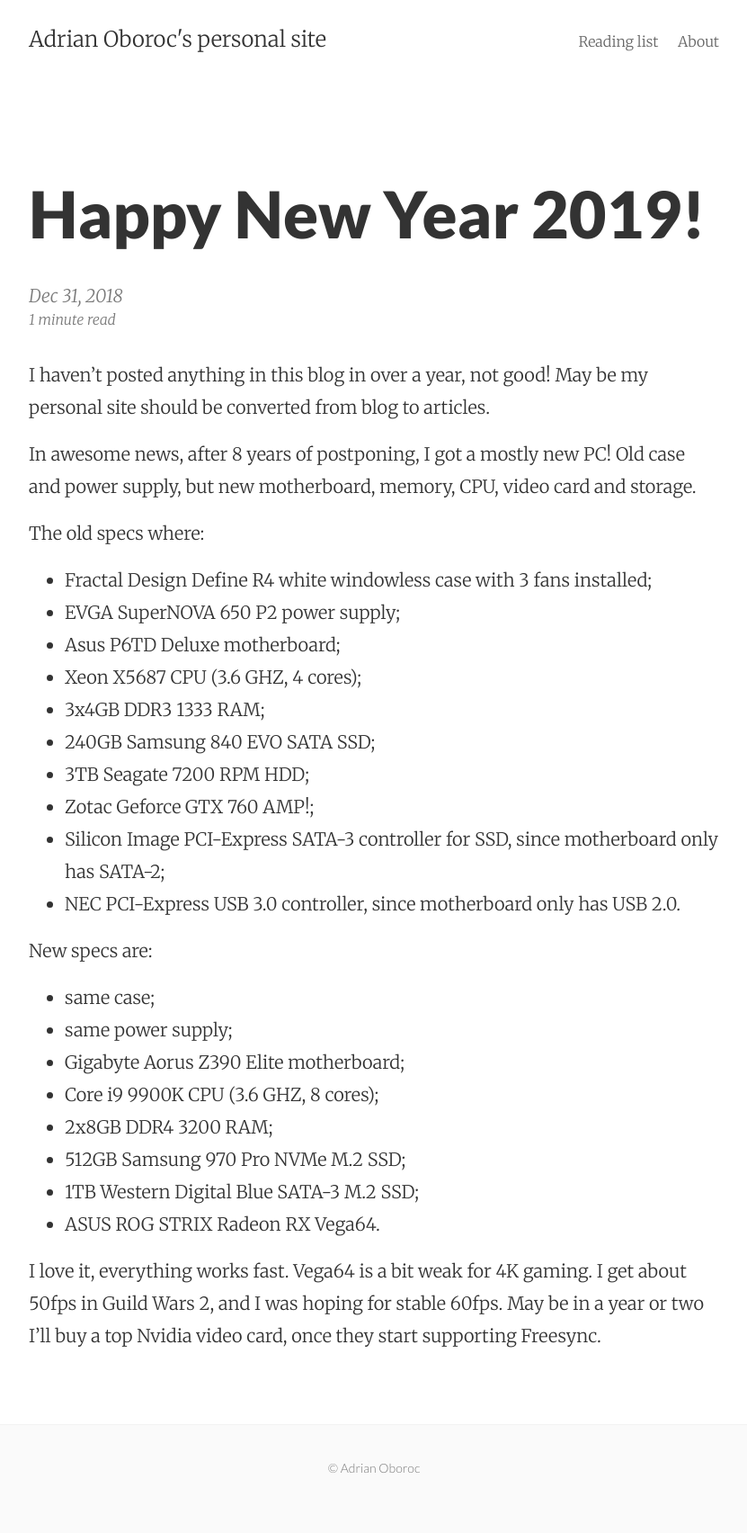
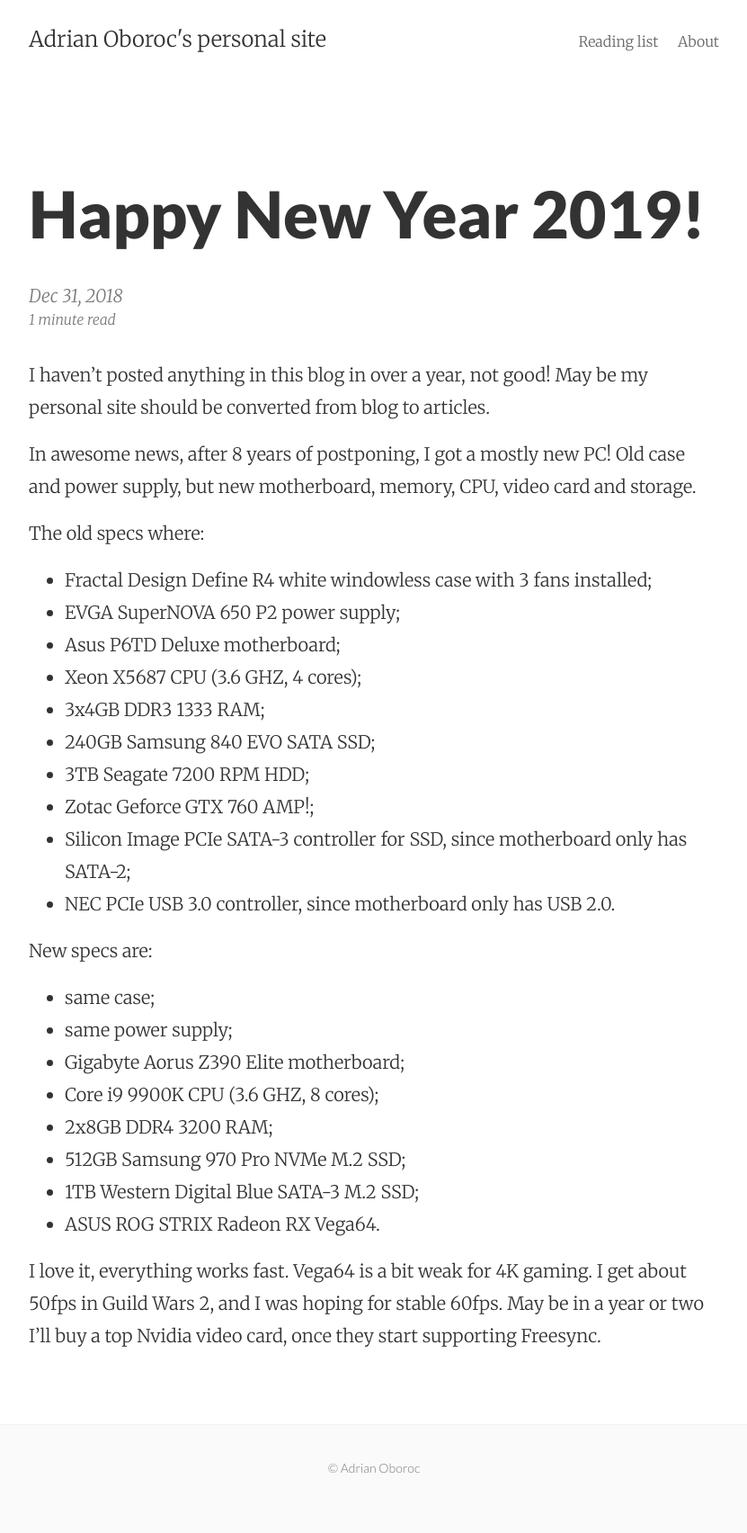
Before and after one commit to oboroc/oboroc.github.io, a Jekyll site: the page built from _posts/2018-12-31-happy-new-year-2019.md, in a window 1280 px wide. Shown: the whole page at 90% size, without its empty margins (224-1055 px from the left). Built offline with Jekyll 4.4.1, drawn with Linux system fonts in a browser that asks for light colours.

Commit message:
Update 2018-12-31-happy-new-year-2019.md

```diff
--- a/_posts/2018-12-31-happy-new-year-2019.md
+++ b/_posts/2018-12-31-happy-new-year-2019.md
@@ -21,8 +21,8 @@
 - 240GB Samsung 840 EVO SATA SSD;
 - 3TB Seagate 7200 RPM HDD;
 - Zotac Geforce GTX 760 AMP!;
-- Silicon Image PCI-Express SATA-3 controller for SSD, since motherboard only has SATA-2;
-- NEC PCI-Express USB 3.0 controller, since motherboard only has USB 2.0.
+- Silicon Image PCIe SATA-3 controller for SSD, since motherboard only has SATA-2;
+- NEC PCIe USB 3.0 controller, since motherboard only has USB 2.0.
 
 New specs are:
 
```
